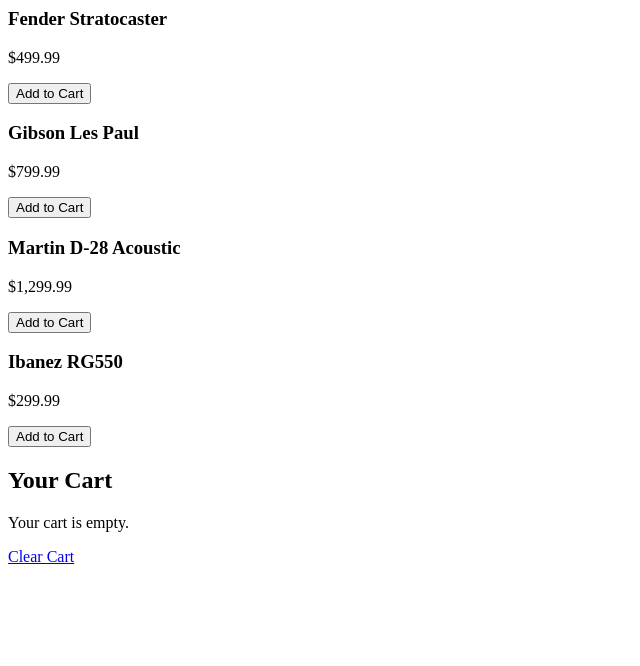
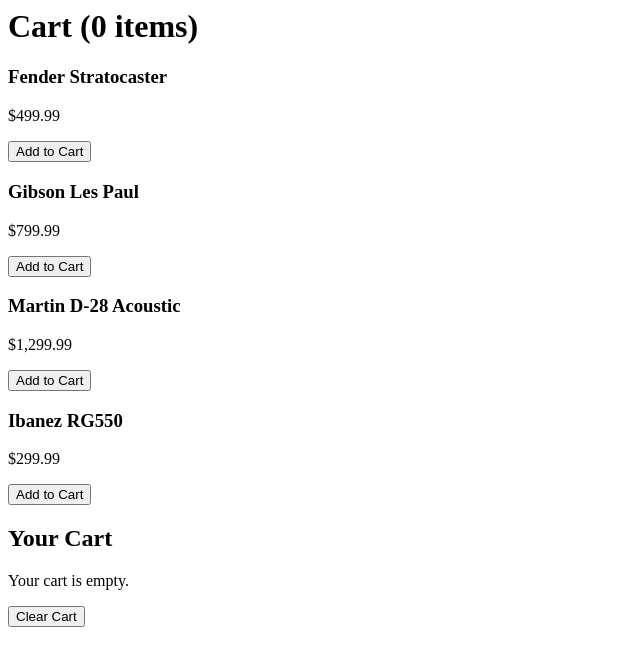
Before and after one commit to scarlettfxyz/CS2623-SSP, a PHP site: page /SSP06_23_1/index.php in a window 1280 px wide. Shown: the top 666 px of the page, without its empty margins (0-640 px from the left). Run offline with PHP 8.4, Linux system fonts and the light colour scheme; the visitor is signed in with stand-in values (Sample User, id 1).

Commit message:
Week 4: cart clear completed and troubleshooted

```diff
--- a/SSP06/SSP06_23_1/index.php
+++ b/SSP06/SSP06_23_1/index.php
@@ -35,6 +35,8 @@ if ($_SERVER['REQUEST_METHOD'] === 'POST') {
     exit;
 }
 
+$itemCount = array_sum($_SESSION['cart']);
+
 // Calculate cart total
 $total = 0.0;
 foreach ($_SESSION['cart'] as $pid => $qty) {
@@ -43,6 +45,8 @@ foreach ($_SESSION['cart'] as $pid => $qty) {
     }
 }
 ?>
+
+<h1>Cart (<?= $itemCount ?> <?= $itemCount === 1 ? 'item' : 'items' ?>)</h1>
 
 <!-- Product catalog display -->
 <?php foreach ($products as $p): ?>
@@ -95,4 +99,6 @@ foreach ($_SESSION['cart'] as $pid => $qty) {
     </table>
 <?php endif; ?>
 
-<a href="cart_clear.php">Clear Cart</a>
+<form method="post" action="cart_clear.php">
+    <button type="submit">Clear Cart</button>
+</form>
```
Also changed, not shown: SSP06/SSP06_23_1/cart_clear.php (+11 -0 lines), SSP07/SSP07_15_1/COPILOT_NOTES.md (+6 -0 lines).
